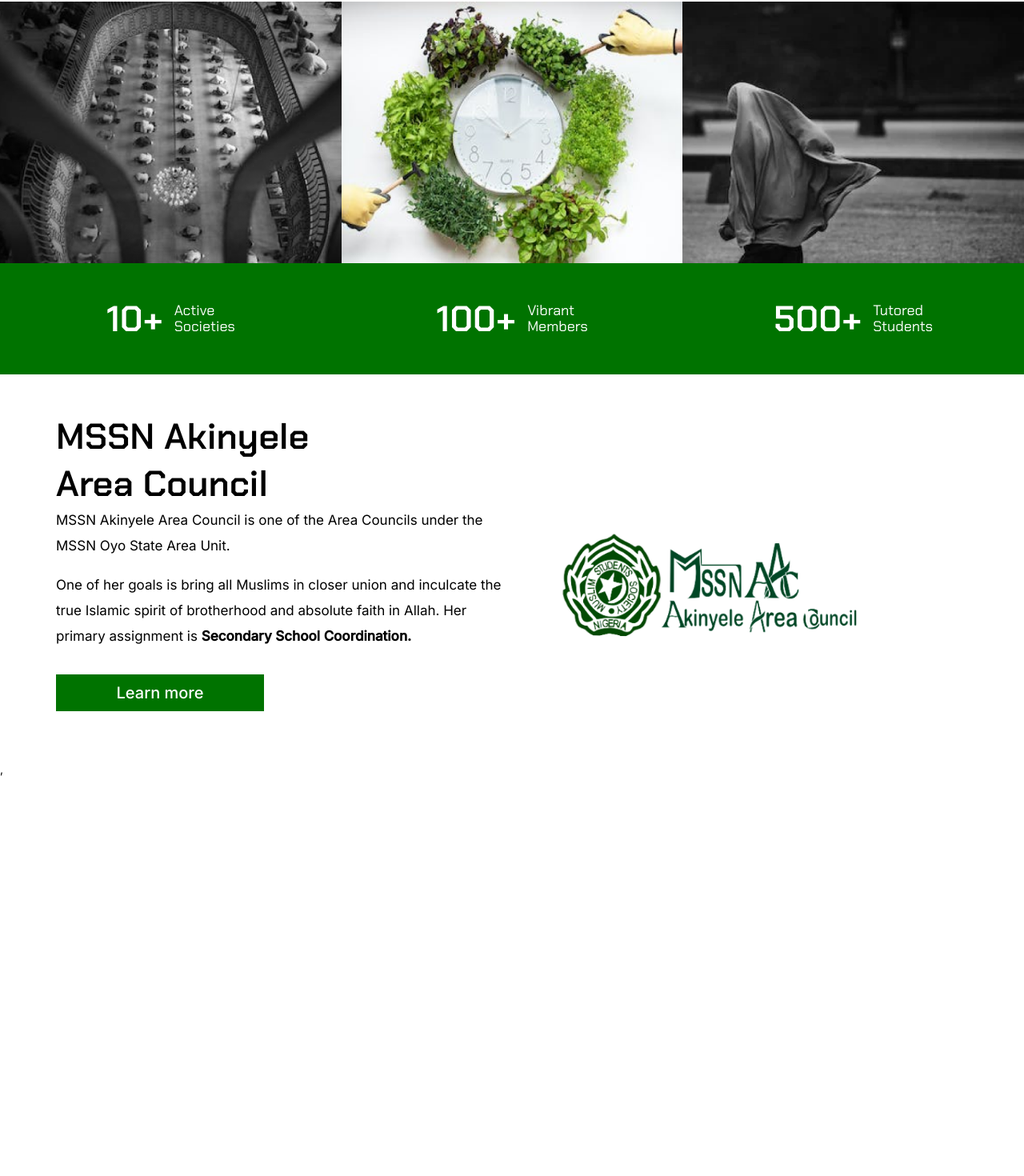
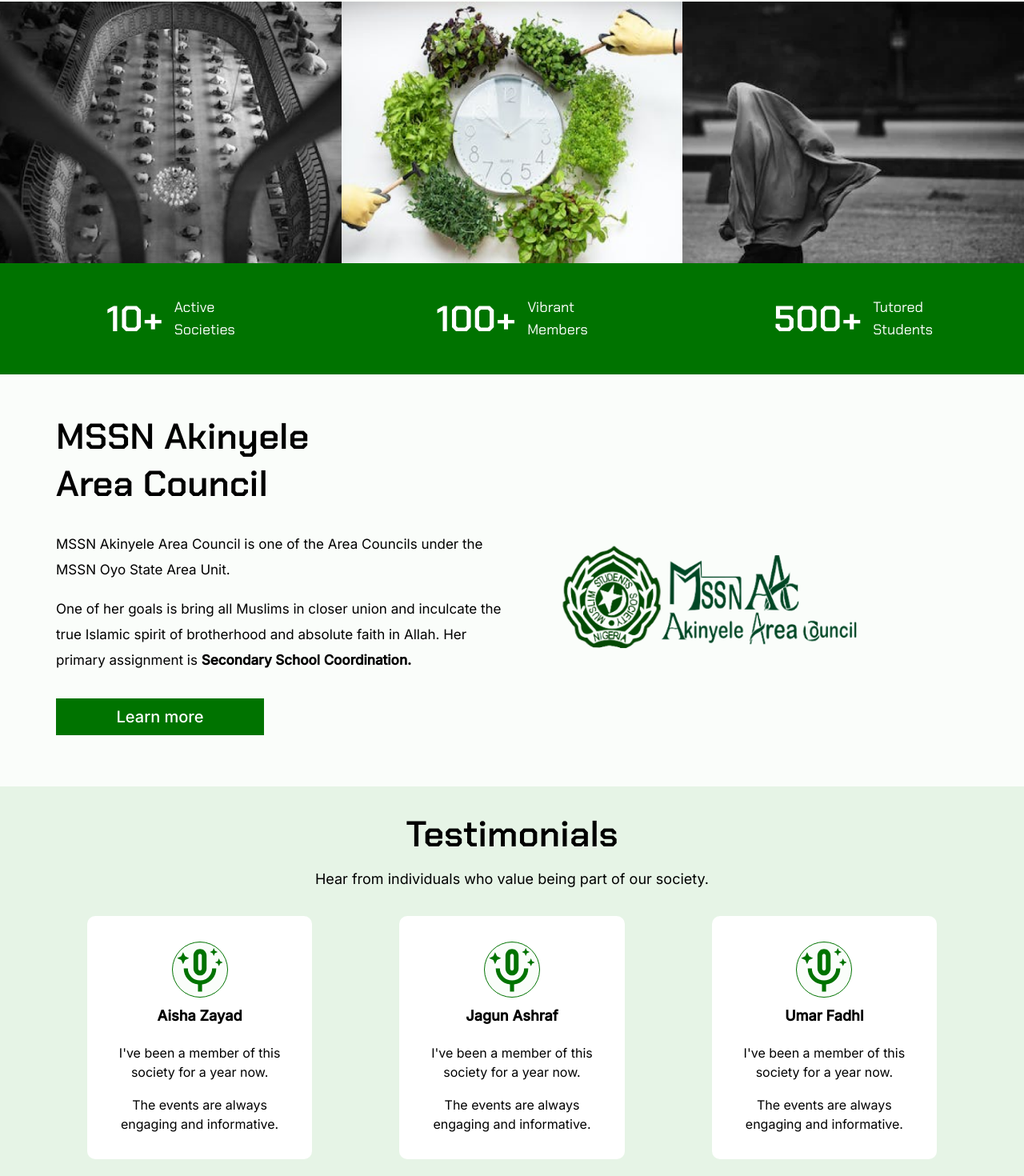
Before and after one commit to abdulhamiid/mssnaac, a React (Create React App) app: page / in a window 1280 px wide. Shown: the part 597-2067 px from the top of the page at 80% size. Before the commit the page ends 1567 px from the top, so only its background shows below. Built offline with nearby package versions, Linux system fonts and the light colour scheme.

Commit message:
Add testimonial section

```diff
--- a/src/components/views/home/Home.js
+++ b/src/components/views/home/Home.js
@@ -3,6 +3,7 @@
 import SectionOne from './components/SectionOne';
 import styles from './Home.module.css';
 import SectionTwo from './components/SectionTwo';
+import SectionFour from './components/SectionFour';
 
 function Home() {
   return (
@@ -10,6 +11,7 @@
       <Navbar />
       <SectionOne />
       <SectionTwo />
+      <SectionFour />
     </main>
   );
 }
--- a/src/components/views/home/Home.module.css
+++ b/src/components/views/home/Home.module.css
@@ -2,4 +2,5 @@
   width: 100%;
   display: flex;
   flex-direction: column;
+  background-color: #FAFDFA;
 }
--- /dev/null
+++ b/src/components/views/home/components/SectionFour.js
@@ -0,0 +1,42 @@
+import React from 'react';
+import styles from './SectionFour.module.css';
+
+function SectionFour() {
+  return (
+    <section className={styles.testimony}>
+      <h2>Testimonials</h2>
+      <p>Hear from individuals who value being part of our society.</p>
+      <div>
+        <div className={styles.card}>
+          <div className={styles.icon}>
+            <img src="microphone.svg" alt="icon" />
+          </div>
+          <h3>Aisha Zayad</h3>
+          <p>I&apos;ve been a member of this society for a year now.</p>
+          <br />
+          <p>The events are always engaging and informative.</p>
+        </div>
+        <div className={styles.card}>
+          <div className={styles.icon}>
+            <img src="microphone.svg" alt="icon" />
+          </div>
+          <h3>Jagun Ashraf</h3>
+          <p>I&apos;ve been a member of this society for a year now.</p>
+          <br />
+          <p>The events are always engaging and informative.</p>
+        </div>
+        <div className={styles.card}>
+          <div className={styles.icon}>
+            <img src="microphone.svg" alt="icon" />
+          </div>
+          <h3>Umar Fadhl</h3>
+          <p>I&apos;ve been a member of this society for a year now.</p>
+          <br />
+          <p>The events are always engaging and informative.</p>
+        </div>
+      </div>
+    </section>
+  );
+}
+
+export default SectionFour;
--- /dev/null
+++ b/src/components/views/home/components/SectionFour.module.css
@@ -0,0 +1,64 @@
+.testimony {
+  background-color: #e6f4e6;
+  text-align: center;
+  display: flex;
+  flex-direction: column;
+  gap: 1rem;
+  padding: 30px 0;
+}
+
+.testimony h2 {
+  font-size: 45px;
+  font-family: 'Chakra Petch', sans-serif;
+}
+
+.testimony > p {
+  font-size: 18px;
+}
+
+.testimony > div {
+  display: flex;
+  justify-content: space-evenly;
+  align-items: center;
+  margin: auto;
+  width: 100%;
+  margin: 20px auto;
+}
+
+.card {
+  display: flex;
+  flex-direction: column;
+  background-color: #fff;
+  border-radius: 10px;
+  text-align: center;
+  justify-content: center;
+  align-items: center;
+  width: 22%;
+  padding: 2rem;
+}
+
+.card p {
+  font-size: 16px;
+  line-height: 1.5rem;
+}
+
+.icon {
+  display: flex;
+  justify-content: center;
+  align-items: center;
+  border: 1px solid #007300;
+  border-radius: 50%;
+  width: 70px;
+  background-color: #FAFDFA;
+  height: 70px;
+}
+
+.card img {
+  width: 100%;
+  padding: 5px;
+}
+
+h3 {
+  font-size: 18px;
+  margin: 12px 0 24px 0;
+}
--- a/src/components/views/home/components/SectionOne.js
+++ b/src/components/views/home/components/SectionOne.js
@@ -30,25 +30,22 @@
             <div>
               <h2>10+</h2>
               <p>
-                Active
-                <br />
-                Societies
+                <span>Active</span>
+                <span>Societies</span>
               </p>
             </div>
             <div>
               <h2>100+</h2>
               <p>
-                Vibrant
-                <br />
-                Members
+                <span>Vibrant</span>
+                <span>Members</span>
               </p>
             </div>
             <div>
               <h2>500+</h2>
               <p>
-                Tutored
-                <br />
-                Students
+                <span>Tutored</span>
+                <span>Students</span>
               </p>
             </div>
           </div>
--- a/src/components/views/home/components/SectionOne.module.css
+++ b/src/components/views/home/components/SectionOne.module.css
@@ -73,4 +73,7 @@
 .card div p {
   font-size: 18px;
   line-height: 1.2rem;
+  display: flex;
+  flex-direction: column;
+  gap: 8px;
 }
--- a/src/components/views/home/components/SectionTwo.module.css
+++ b/src/components/views/home/components/SectionTwo.module.css
@@ -10,6 +10,7 @@
 .about h2 {
   font-family: 'Chakra Petch', sans-serif;
   font-size: 45px;
+  margin-bottom: 30px;
 }
 
 .about p {
```
Also changed, not shown: public/microphone.svg (added), src/components/views/home/components/SectionThree.js (added).
